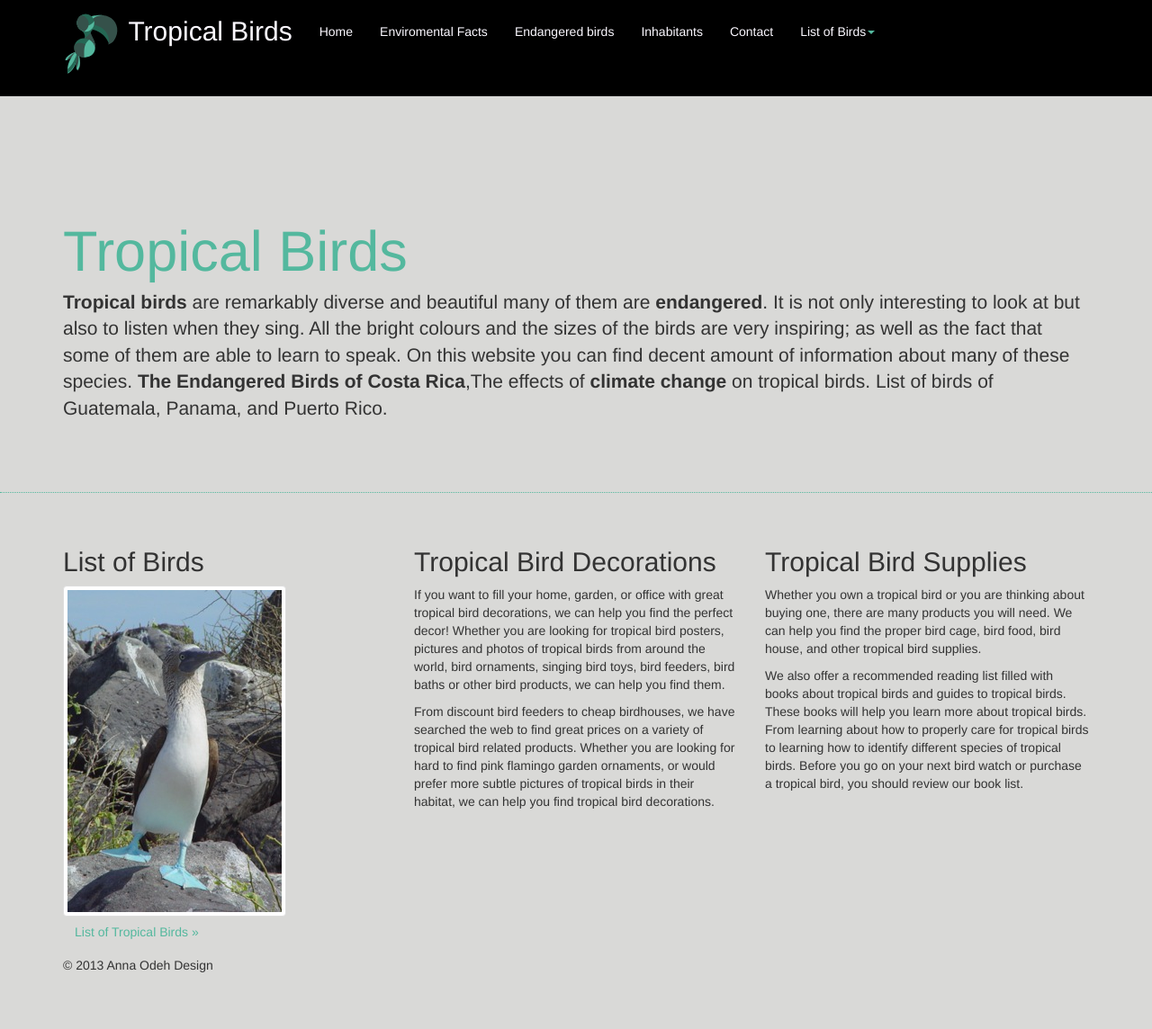
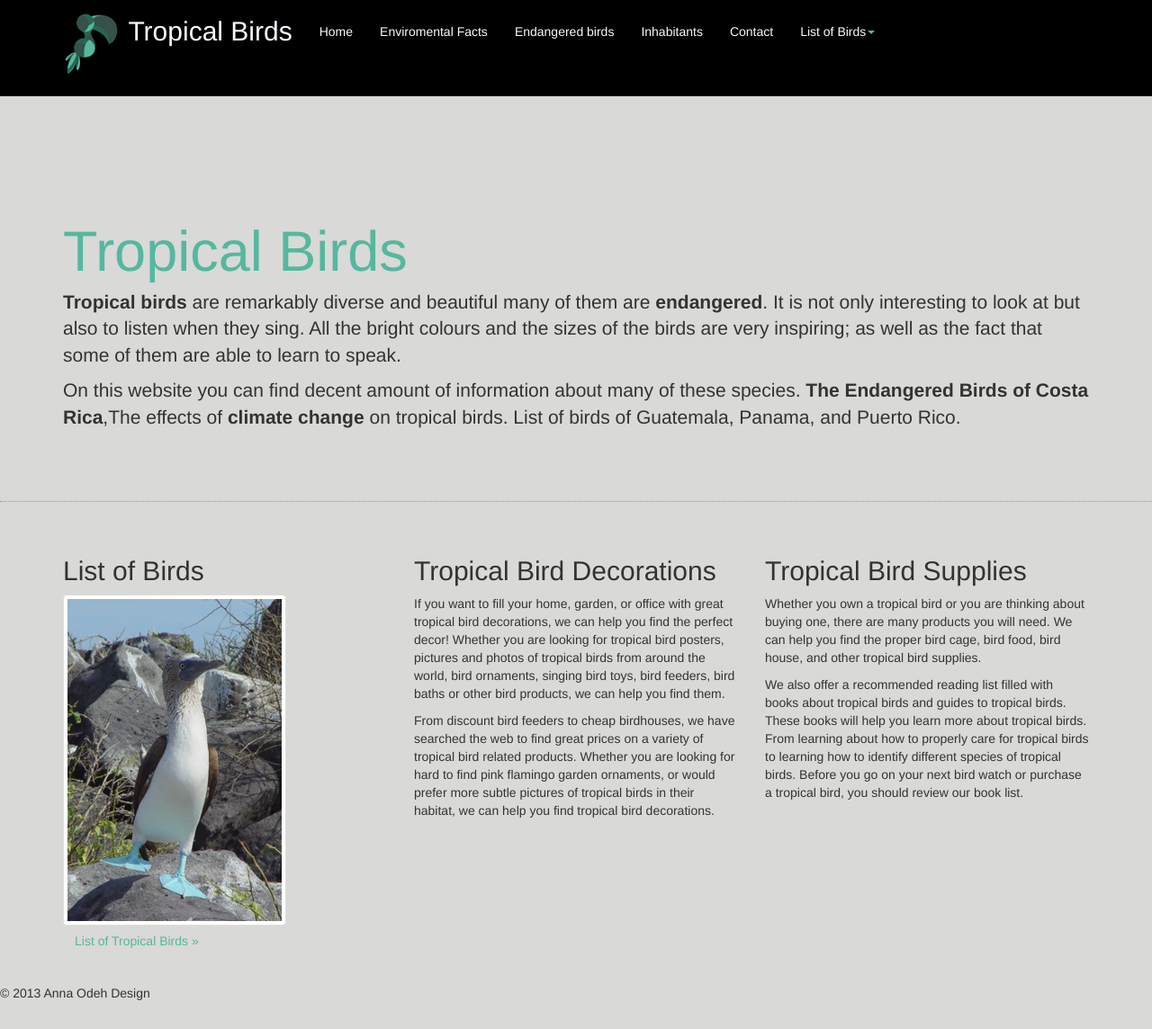
Before and after one commit to odehanna/LargeDatawebsite, a Jekyll site: the page built from index.html, in a window 1280 px wide and 1144 px high. Shown: the whole window at 90% size. Built offline with Jekyll 4.4.1, drawn with Linux system fonts in a browser that asks for light colours; Markdown is read by kramdown in place of the engine named in the settings.

```diff
--- a/index.html
+++ b/index.html
@@ -8,9 +8,9 @@ meta: On this website you can find information about  species, endangered Birds
   	<div class="jumbotron">
 	<div class="container">
 		<h1>Tropical Birds</h1>
-		<p><strong>Tropical birds</strong> are remarkably diverse and beautiful many of them are <strong>endangered</strong>. It is not only interesting to look at but also to listen when they sing. All the bright colours and the sizes of the birds are very inspiring; as well as the fact that some of them are able to learn to speak.
+		<p><strong>Tropical birds</strong> are remarkably diverse and beautiful many of them are <strong>endangered</strong>. It is not only interesting to look at but also to listen when they sing. All the bright colours and the sizes of the birds are very inspiring; as well as the fact that some of them are able to learn to speak.</p>
 
-On this website you can find decent amount of information about many of these species. <strong>The Endangered Birds of Costa Rica</strong>,The effects of <strong>climate change</strong> on tropical birds. List of birds of Guatemala, Panama, and Puerto Rico.</p>
+<p>On this website you can find decent amount of information about many of these species. <strong>The Endangered Birds of Costa Rica</strong>,The effects of <strong>climate change</strong> on tropical birds. List of birds of Guatemala, Panama, and Puerto Rico.</p>
 
 	</div>
 	</div>
@@ -21,8 +21,7 @@ On this website you can find decent amount of information about many of these sp
       <div class="row">
         <div class="col-md-3 col-lg-4">
           <h2>List of Birds</h2>
-		  	<img  src="images/booby.jpg" alt="photo of Booby - a seabird " class="img-thumbnail">
-
+		  	<img src="images/booby.jpg" alt="photo of Booby - a seabird" class="img-thumbnail">
           <p><a class="btn btn-default" href="#">List of Tropical Birds &raquo;</a></p>
         </div>
         <div class="col-md-3 col-lg-4">
@@ -41,3 +40,4 @@ From learning about how to properly care for tropical birds to learning how to i
 
         </div>
       </div>
+	</div>
```
Also changed, not shown: birds/african-grey.html (+4 -3 lines), enviromental-facts.html (+4 -3 lines), _includes/css/bootstrap.css.
